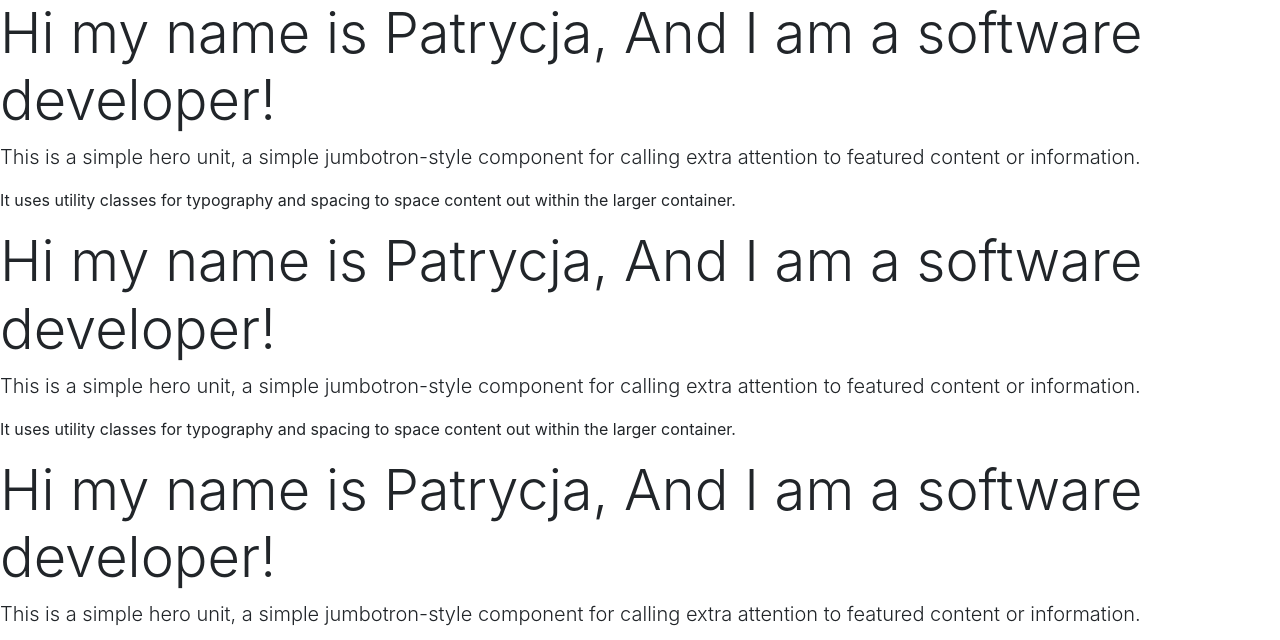
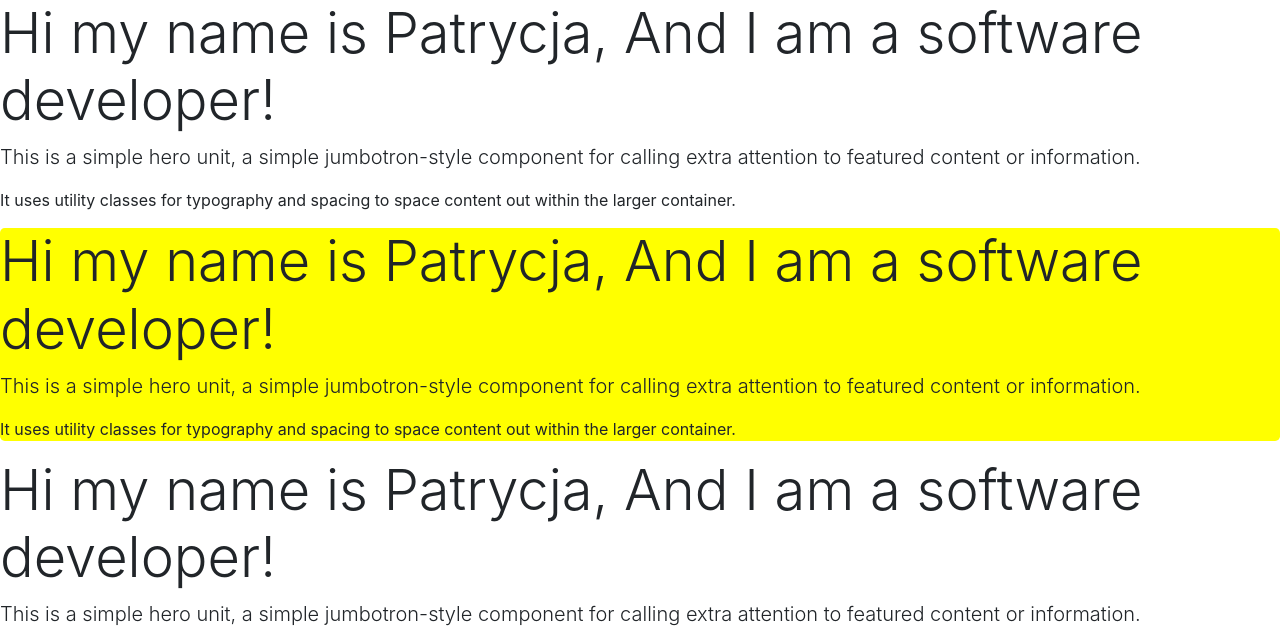
Before and after one commit to Xorast/portfolio, a Flask app: page / in a window 1280 px wide. Shown: the part 56-696 px from the top of the page. Run offline with Flask 2, Linux system fonts and the light colour scheme; some libraries are stand-ins or nearby versions.

Commit message:
added new id to jumbotron yellow and styling

```diff
--- a/static/css/style.css
+++ b/static/css/style.css
@@ -4,3 +4,7 @@
     background-color: #fff;
     border-radius: .3rem;
 }
+
+#yellow {
+    background-color: yellow;
+}
--- a/templates/pages/index.html
+++ b/templates/pages/index.html
@@ -37,7 +37,7 @@
         <p>It uses utility classes for typography and spacing to space content out within the larger container.</p>
 
     </div>
-    <div class="jumbotron">
+    <div class="jumbotron" id="yellow">
         <h1 class="display-4">Hi my name is Patrycja, And I am a software developer!</h1>
         <p class="lead">This is a simple hero unit, a simple jumbotron-style component for calling extra attention to featured content or information.</p>
 
```
